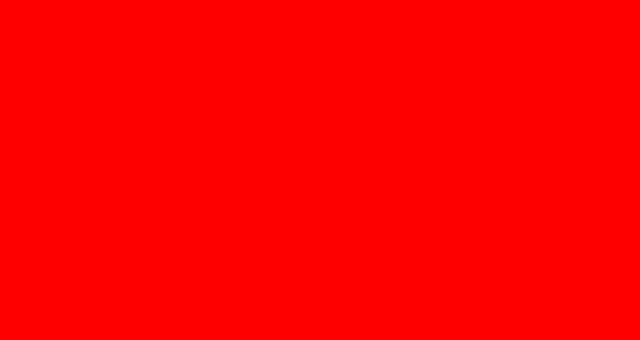
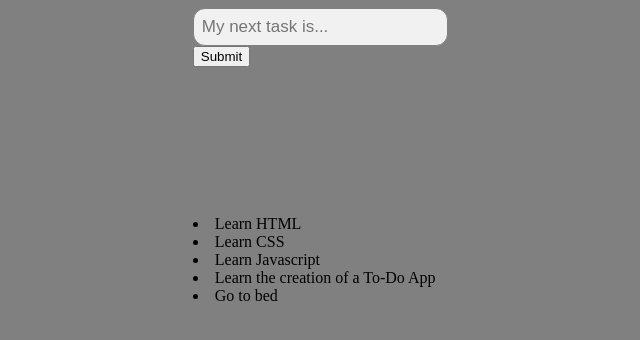
Before and after one commit to adam-FI01/todo-app, a plain HTML site: page index.html in a window 1280 px wide. Shown: the whole page, without its empty margins (299-939 px from the left). Drawn offline with Linux system fonts and the light colour scheme.

Commit message:
created search bar, button, added dummy list

```diff
--- a/index.html
+++ b/index.html
@@ -8,8 +8,21 @@
     <title>To-Do App</title>
 </head>
 <body>
-
-
+    <div class="container">
+        <div class="card">
+            <div class="submit">
+                <input type="text" placeholder="My next task is..." name="add-task">
+                <button type="submit">Submit</button>
+            </div>
+            <div class="list">
+                <li>Learn HTML</li>
+                <li>Learn CSS</li>
+                <li>Learn Javascript</li>
+                <li>Learn the creation of a To-Do App</li>
+                <li>Go to bed</li>
+            </div>
+        </div>
+    </div>
 </body>
 <script src="script.js"></script>
 </html>
--- a/style.css
+++ b/style.css
@@ -1,3 +1,23 @@
 body {
-    background-color: red;
+    background-color: grey;
 }
+
+.container {
+    display: flex;
+    align-items: center;
+    justify-content: center;
+}
+
+.list {
+    padding-top: 50%;
+}
+
+.submit input[type=text] {
+    padding: .5rem;
+    font-size: 17px;
+    border: 1px solid grey;
+    float: left;
+    width: 80%;
+    background: #f1f1f1;
+    border-radius: .75rem;
+}
```
